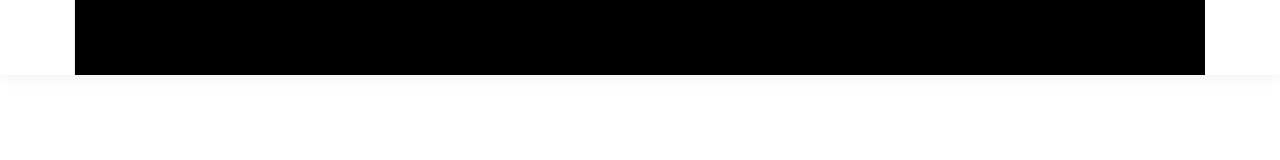
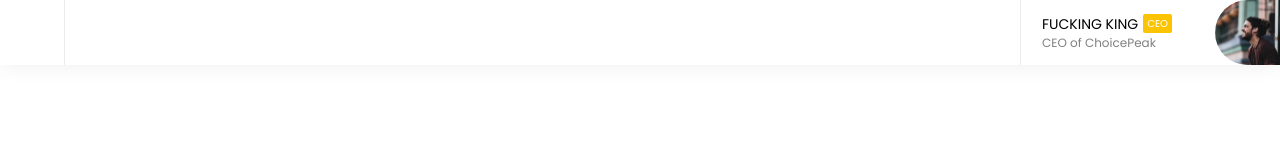
Before and after one commit to squizziee/ChoicePeak, a website: page index.html in a window 1280 px wide. Drawn offline with Linux system fonts and the light colour scheme.

Commit message:
Avatar side of navbar completed

```diff
--- a/app/sass/style.sass
+++ b/app/sass/style.sass
@@ -1,4 +1,4 @@
-$navbar-height: 75px
+$navbar-height: 65px
 
 body
     margin: 0
@@ -18,10 +18,46 @@ header
         height: $navbar-height
         border-right: .5px solid rgba(#000, .075)
     .logo_section
-        width: calc(100% - #{$navbar-height * 2})
+        width: calc(100% - #{$navbar-height * 5})
         height: $navbar-height
-        background: #000
-    .acccount_avatar_section
+    .account_data_section
+        width: $navbar-height * 3
+        height: $navbar-height
+        border-left: .5px solid rgba(#000, .075)
+        display: flex
+        justify-content: center
+        flex-direction: column
+        span
+            font-family: 'Poppins', sans-serif
+            display: block
+            margin-left: 21px
+            line-height: 15px
+        .account_name
+            text-transform: uppercase
+            color: #000
+            font-weight: 500
+            font-size: 14px
+            .status
+                font-size: 10px
+                padding: 2px 4px
+                display: inline-block
+                background: #fcc400
+                color: #fff
+                margin-left: 5px
+                transform: translateY(-2px)
+                border-radius: 2px
+        .account_name_subtitle
+            color: rgba(#000, .5)
+            font-size: 12px
+    .account_avatar_section
         width: $navbar-height
         height: $navbar-height
-        border-left: .5px solid rgba(#000, .075)
+        display: flex
+        justify-content: center
+        align-items: center
+        .avatar
+            height: $navbar-height
+            width: $navbar-height
+            border-radius: 50% 0 0 50%
+            background-position: center
+            background-size: cover
--- a/index.html
+++ b/index.html
@@ -4,6 +4,9 @@
     <meta charset="UTF-8">
     <meta http-equiv="X-UA-Compatible" content="IE=edge">
     <meta name="viewport" content="width=device-width, initial-scale=1.0">
+    <link rel="preconnect" href="https://fonts.googleapis.com">
+    <link rel="preconnect" href="https://fonts.gstatic.com" crossorigin>
+    <link href="https://fonts.googleapis.com/css2?family=Poppins&family=Staatliches&display=swap" rel="stylesheet">
     <link rel="stylesheet" href="/build/css/style.min.css">
     <title>Document</title>
 </head>
@@ -15,8 +18,12 @@
         <section class="logo_section">
             <!--Logo, not designed yet-->
         </section>
+        <section class="account_data_section">
+            <span class="account_name">Fucking king<div class="status">CEO</div></span>
+            <span class="account_name_subtitle">CEO of ChoicePeak</span>
+        </section>
         <section class="account_avatar_section">
-            <!--Avatar-->
+            <div class="avatar" style="background-image: url(build/img/logan-weaver-p0B7ueoZz8E-unsplash.jpg);"></div>
         </section>
     </header>
 </body>
```
Also changed, not shown: app/img/avatar_alt2.png (added), app/img/logan-weaver-p0B7ueoZz8E-unsplash.jpg (added), build/css/style.min.css, build/img/avatar_alt2.png (added), build/img/logan-weaver-p0B7ueoZz8E-unsplash.jpg (added).
